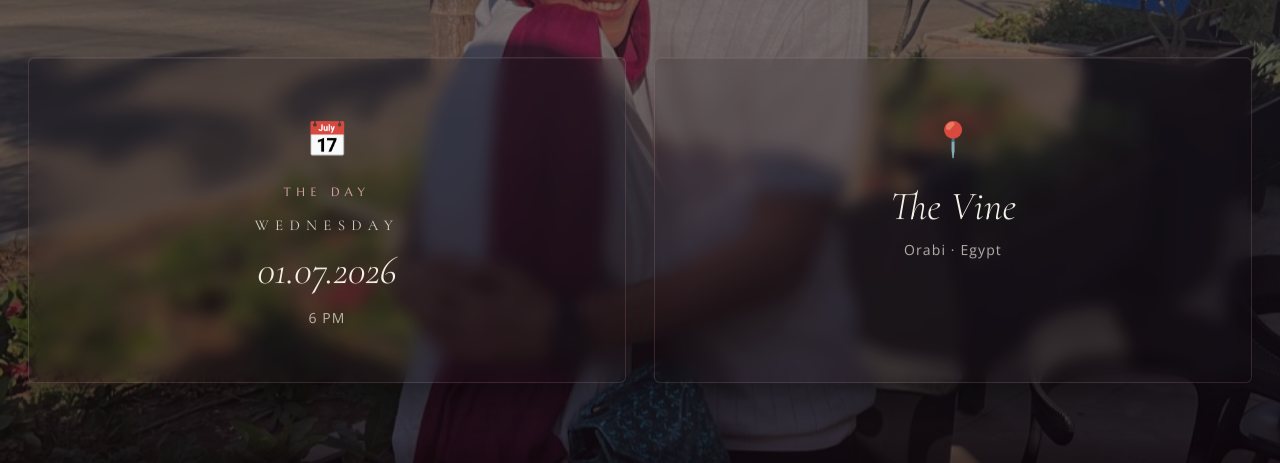
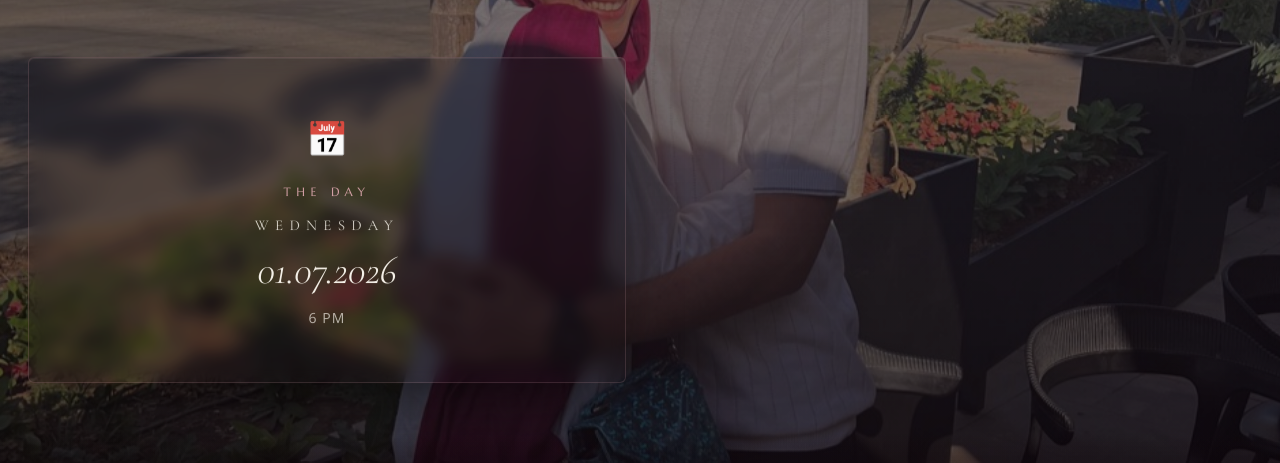
Before and after one commit to ahammad-cpu/asser-and-yara, a website: page index.html in a window 1280 px wide. Shown: the part 1884-2347 px from the top of the page. Drawn offline with nearby package versions, Linux system fonts and the light colour scheme; animation ran at ten frames a second; a web font is replaced by a local one.

Commit message:
ui: remove The Vine venue card from event details section

```diff
--- a/index.html
+++ b/index.html
@@ -1233,11 +1233,6 @@
           </div>
           <p>6 PM</p>
         </div>
-        <div class="card r-right">
-          <div class="ico">📍</div>
-          <h3>The Vine</h3>
-          <p>Orabi · Egypt</p>
-        </div>
       </div>
     </div>
   </section>
```
